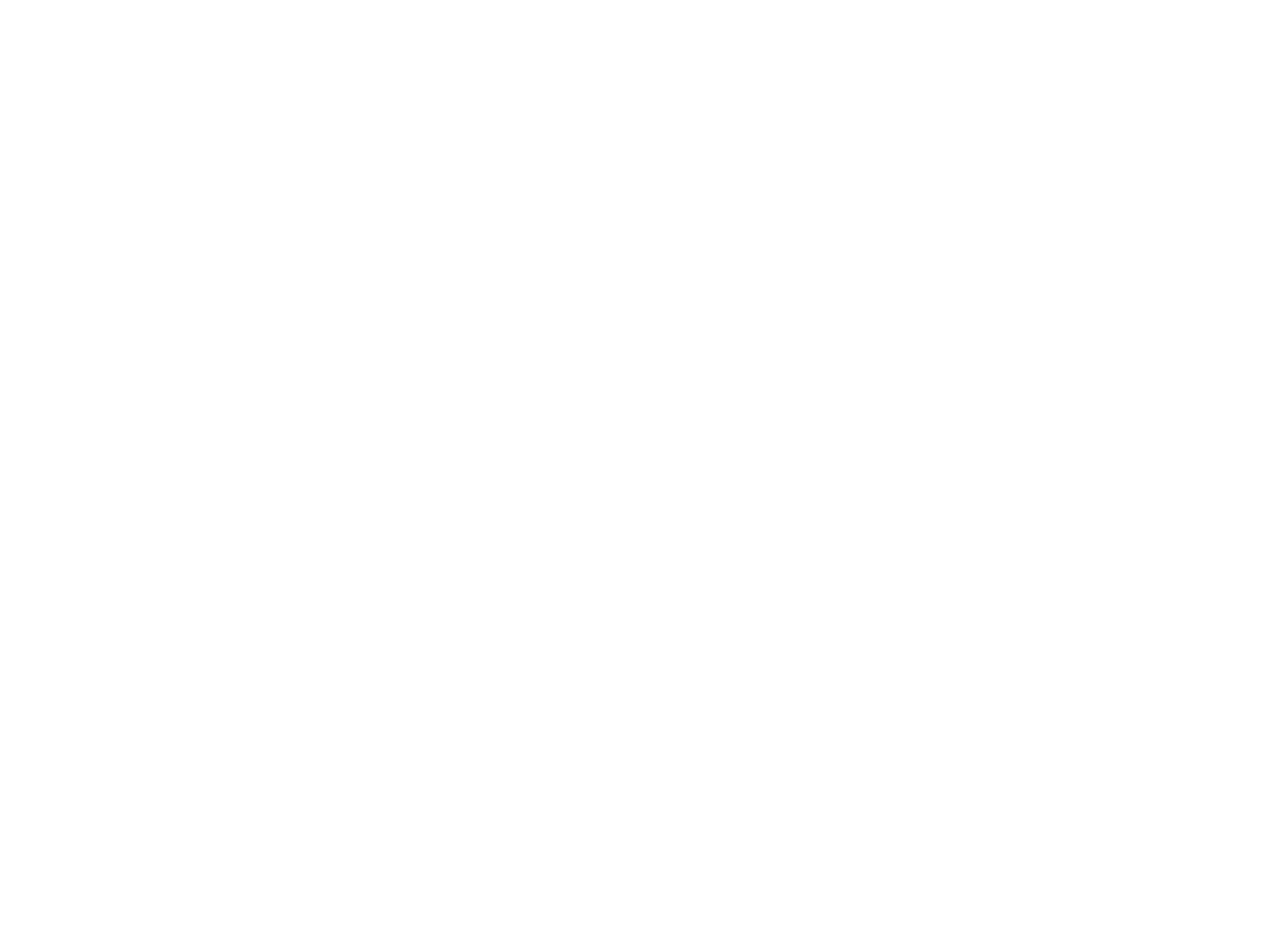
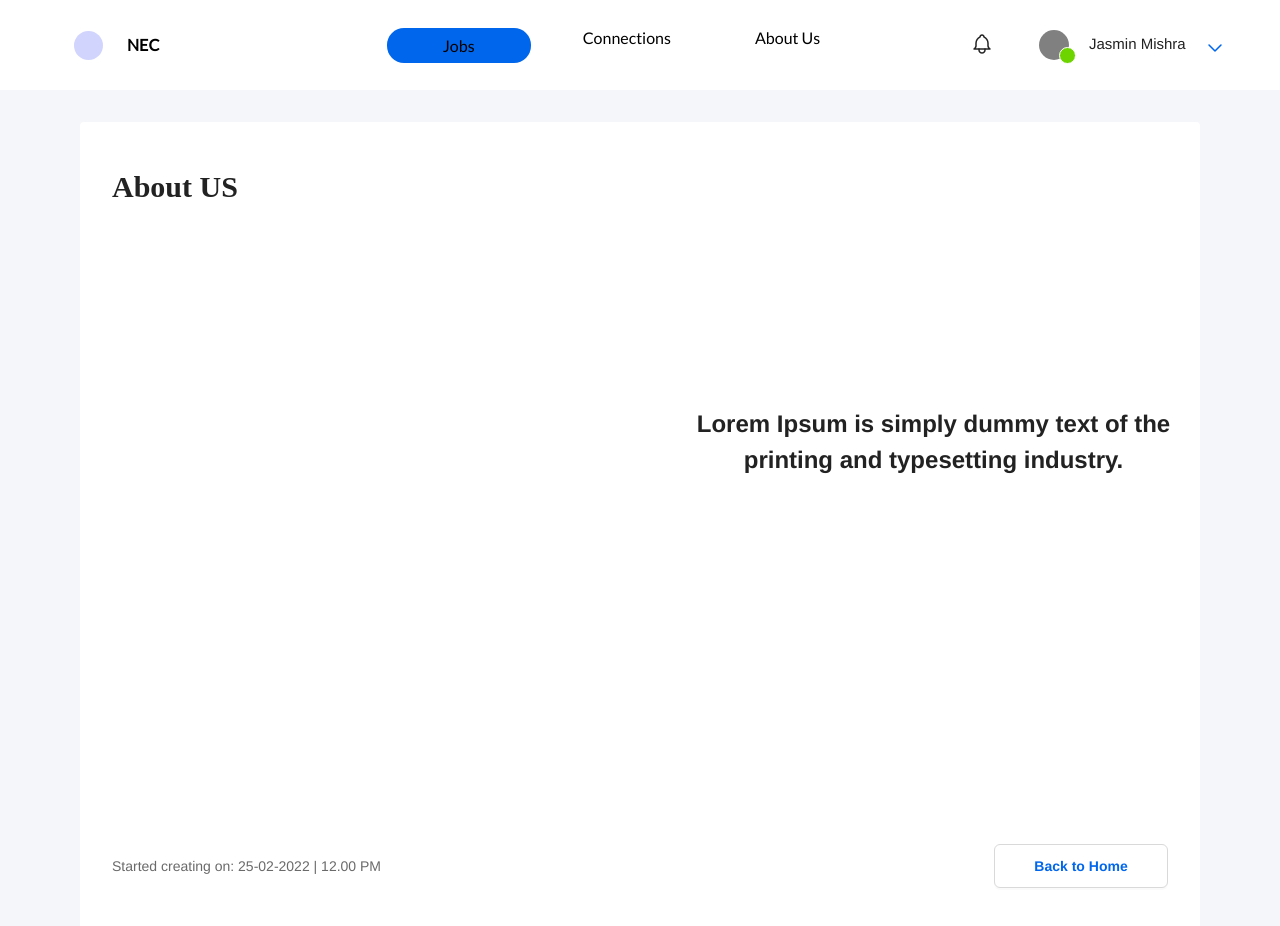
Before and after one commit to Prasanth2706/NEC_Project, a React (Create React App) app: page /aboutus in a window 1280 px wide. Before the commit this address had no page. Shown: the top 926 px of the page. Before the commit the page ends 800 px from the top, so only its background shows below. Built offline with nearby package versions, Linux system fonts and the light colour scheme.

Commit message:
added aboutus

```diff
--- a/src/App.js
+++ b/src/App.js
@@ -9,6 +9,7 @@ import Jobs from './pages/Jobstable';
 import MigrationStatus from './pages/migrationStatus';
 import { MigrationInitiated,MigrationFailed,MigrationSuccess} from './pages/migrationStatus/migrationService';
 import { ConnectionFailed, ConnectionSuccess,MigrationSuccess as Msuccess , MigrationFailed as Mfailed } from './components/popup/popup';
+import AboutUs from './pages/aboutus/aboutus';
 
 
 function App() {
@@ -47,7 +48,12 @@ function App() {
           path='/connectionsuccess'
           element={<ConnectionSuccess/>}
         ></Route>
+        <Route
+          path='/aboutus'
+          element={<AboutUs/>}
+        ></Route>
       </Routes>
+
     </div>
   );
 }
--- /dev/null
+++ b/src/pages/aboutus/aboutus.css
@@ -0,0 +1,23 @@
+.heading{
+     font-family: Futura;
+     font-size: 30px;
+     font-weight: bold;
+     color: #222;
+     margin-top: 1rem;
+}
+.content{
+    width: 503px;
+    height: 108px;
+    font-family: Helvetica;
+    font-size: 24px;
+    line-height: 1.5;
+    text-align: center;
+    color: #222;
+    margin-left: 35rem;
+    margin-top: 12rem;
+}
+.connection_bottom_part{
+    display: flex;
+    justify-content: space-between;
+    margin-top: 20rem;
+}
--- /dev/null
+++ b/src/pages/aboutus/aboutus.jsx
@@ -0,0 +1,52 @@
+import React from "react";
+import "./aboutus.css";
+import Navbar from "../../components/navbar/Navbar";
+import BottomButton from "../../components/bottomButtons";
+
+const AboutUs = () => {
+  return (
+    //    <div>
+    //       <Navbar/>
+    //       <div className="main">
+    //         <h2 className="heading">About US</h2>
+    //         <h4 className="content">
+    //           Lorem Ipsum is simply dummy text of the printing and typesetting
+    //           industry.
+    //         </h4>
+    //       </div>
+
+    //       <div className="connection_bottom_part">
+    //           <p>Started creating on: 25-02-2022 | 12.00 PM</p>
+    //           <div className="connection_bottom_button">
+    //             <BottomButton name={"Back to Home"} className={"previous_step"} />
+    //           </div>
+    //         </div>
+    //    </div>
+
+    <>
+      <Navbar />
+
+      <div className="outer_wrap">
+        <div class="Rectangle-Copy">
+
+          <div className="main">
+             <h2 className="heading">About US</h2>
+            <h4 className="content">
+               Lorem Ipsum is simply dummy text of the printing and typesetting
+               industry.
+             </h4>
+           </div>
+
+          <div className="connection_bottom_part">
+            <p>Started creating on: 25-02-2022 | 12.00 PM</p>
+            <div className="connection_bottom_button">
+              <BottomButton name={"Back to Home"} className={"previous_step"} />
+            </div>
+          </div>
+        </div>
+      </div>
+    </>
+  );
+};
+
+export default AboutUs;
--- a/src/pages/migrationStatus/migrationstatus.css
+++ b/src/pages/migrationStatus/migrationstatus.css
@@ -23,7 +23,6 @@
      margin-top: 3rem;
     margin-left: 47rem;
     height: 100%;
-
 }
 
 
```
